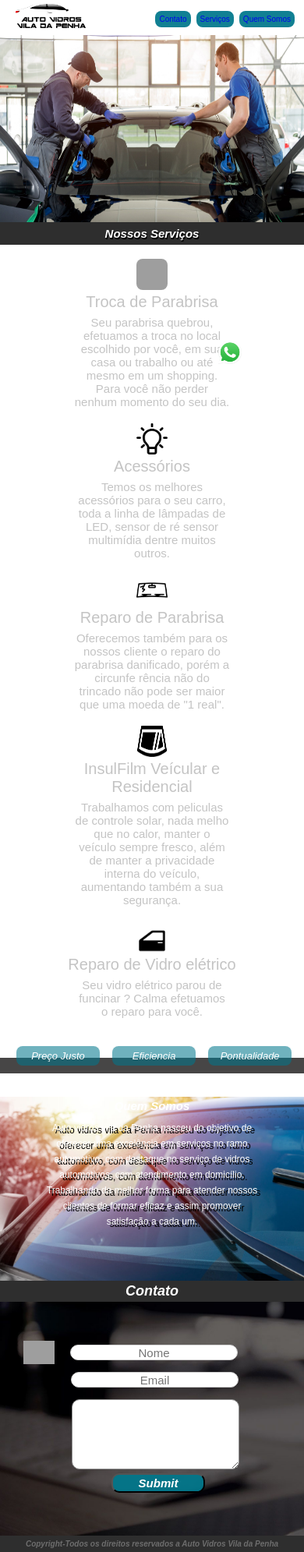
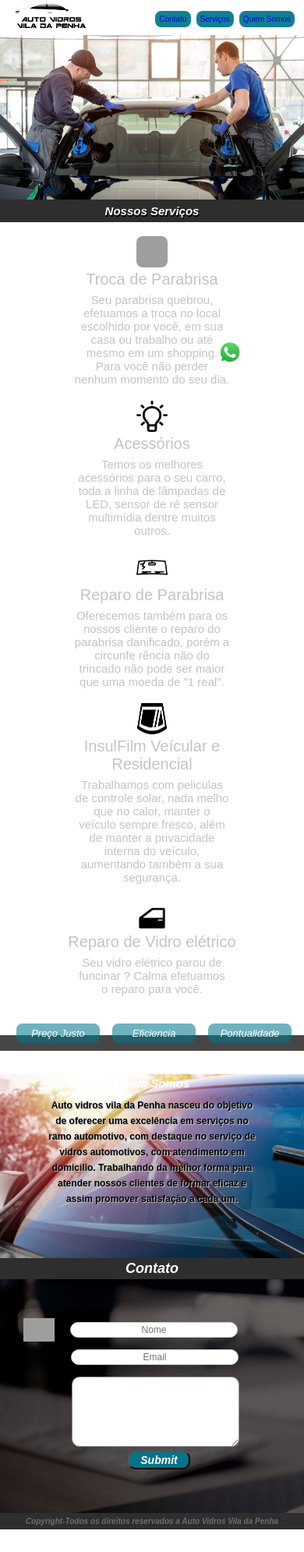
Before and after one commit to Rafa1807/auto-vidros-vila-da-penha2, a PHP site: page / in a window 390 px wide. Shown: the part 78-2069 px from the top of the page at 78% size. After the commit the page ends 2040 px from the top, so only its background shows below. Run offline with PHP 8.4, Linux system fonts and the light colour scheme; grey boxes are pictures that could not be loaded.

Commit message:
Alteração no css

```diff
--- a/style.css
+++ b/style.css
@@ -211,7 +211,7 @@ a:visited {
     overflow: hidden;
     display:block;
     margin: auto;
-    color: rgb(255, 255, 255);
+    color: rgb(6, 6, 6);
     font-size: 30px;
     text-align: center;
 
@@ -219,12 +219,15 @@ a:visited {
 
 .textaboutus > p{
     margin-top: 100px;
-    text-shadow: black 4px 3px;
+    text-shadow: rgb(196, 196, 196) 1px 1px;
     width: 70%;
     line-height: 70px;
     text-align: justify;
     text-align: center;
     display: inline-block;
+    color: rgb(0, 0, 0);
+    font-weight: bolder;
+
 }
 .label4 {
     display: block;
@@ -422,14 +425,14 @@ li {
 
 .delivery {
     width: 100%;
-    height: 240px;
+    height: 211px;
     display: block;
     margin: auto;
 
 }
 .delivery > img {
     width: 100%;
-    height: 240px;
+    height: 211px;
     display: block;
 }
 .nossosservicos {
@@ -541,7 +544,7 @@ li {
     border: solid 1px rgb(208, 208, 208);
     border-radius: 10px;
     text-align: center;
-    font-size: 15px;
+    font-size: 12px;
     font-family: Arial, Helvetica, sans-serif;
     box-sizing: border-box;
     margin-left: 20px;
@@ -558,7 +561,7 @@ li {
     border: solid 1px rgb(208, 208, 208);
     border-radius: 10px;
     text-align: center;
-    font-size: 15px;
+    font-size: 12px;
     font-family: Arial, Helvetica, sans-serif;
     box-sizing: border-box;
 
@@ -581,16 +584,16 @@ li {
     display: inline-block;
     margin: auto;
     padding: 2px;
-    width: 120px;
+    width: 80px;
     margin-top: 5px;
     background-color: rgba(1, 119, 140, 0.934);
     color: rgb(255, 255, 255);
-    font-size: 15px;
+    font-size: 14px;
     font-style: italic;
     border-radius: 10px;
     font-weight: bolder;
     box-sizing: border-box;
-    margin-left: 143px;
+    margin-left: 164px;
     margin-bottom: 10px;
 }
 .submit:hover {
```
